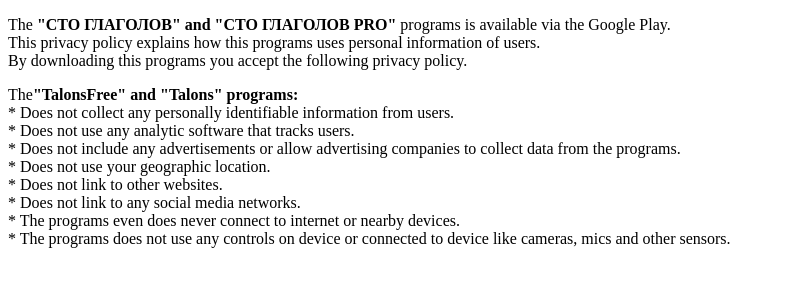
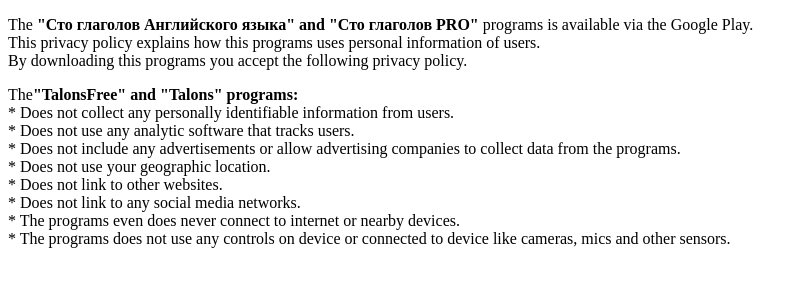
Before and after one commit to TalonsSoft/talonssoft.github.io, a plain HTML site: page repetitor.html in a window 1280 px wide. Shown: the whole page, without its empty margins (0-804 px from the left). Drawn offline with Linux system fonts and the light colour scheme.

Commit message:
Update repetitor.html

```diff
--- a/repetitor.html
+++ b/repetitor.html
@@ -5,7 +5,7 @@
   <title>Privacy policy</title>
  </head>
  <body>
-  <p>The <b>"СТО ГЛАГОЛОВ" and "СТО ГЛАГОЛОВ PRO"</b> programs is available via the Google Play.<br>  This privacy policy explains how this programs uses personal information of users.<br>  By downloading this programs you accept the following privacy policy.</p>
+  <p>The <b>"Сто глаголов Английского языка" and "Сто глаголов PRO"</b> programs is available via the Google Play.<br>  This privacy policy explains how this programs uses personal information of users.<br>  By downloading this programs you accept the following privacy policy.</p>
   <p>The<b>"TalonsFree" and "Talons" programs:</b><br>
 	* Does not collect any personally identifiable information from users.<br>
 	* Does not use any analytic software that tracks users.<br>
```
